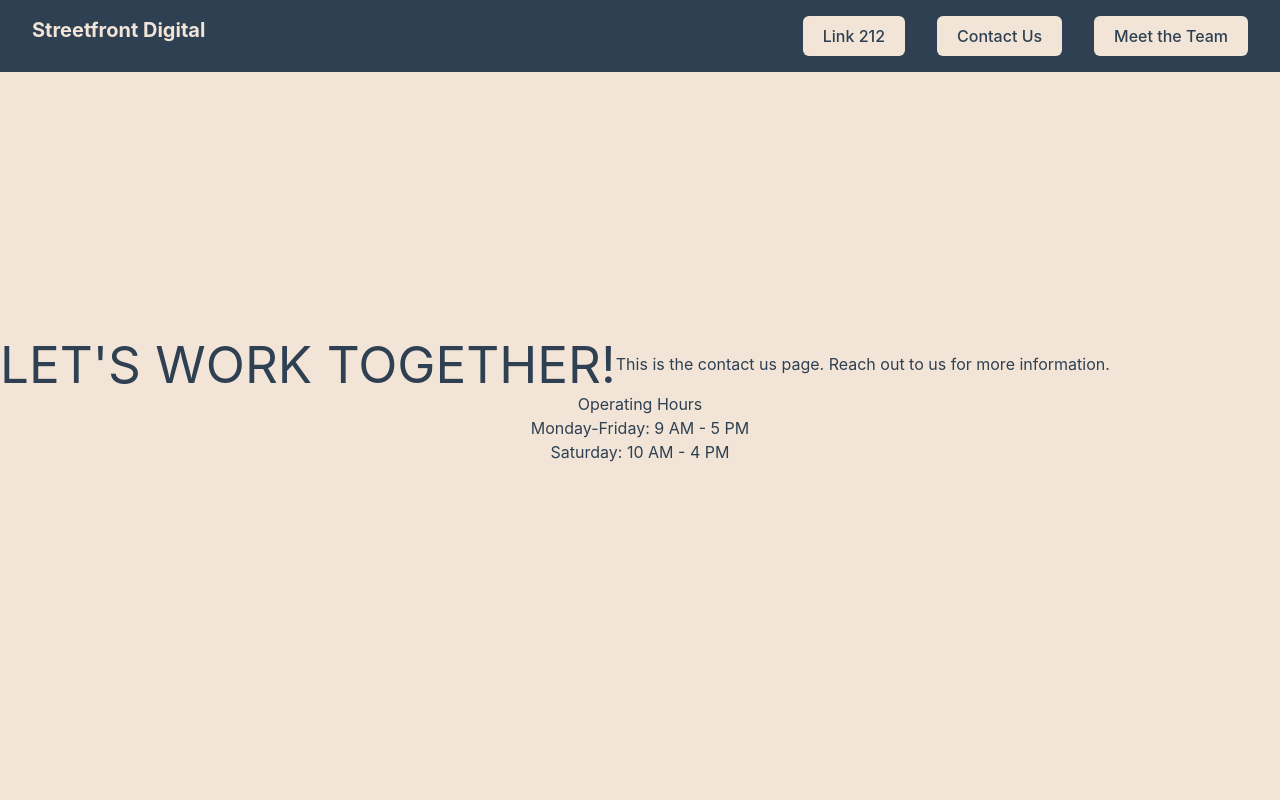
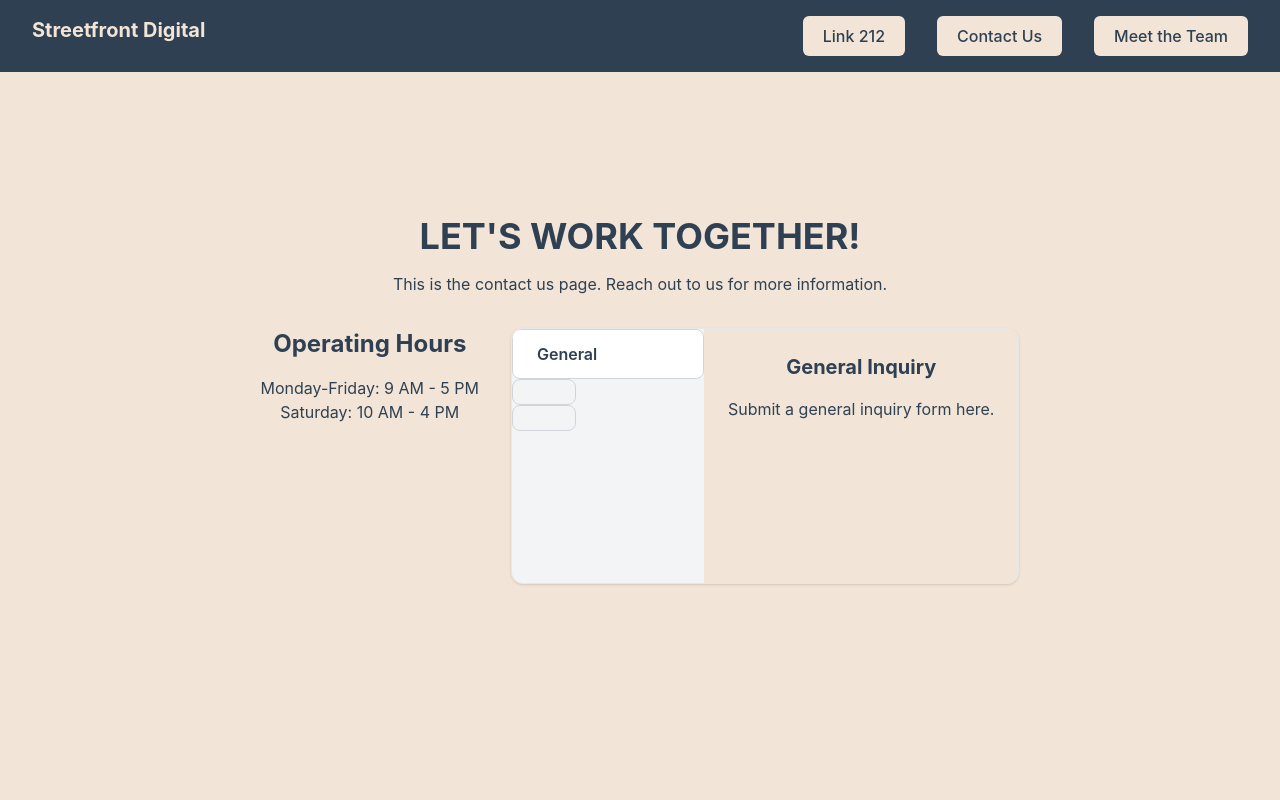
Before and after one commit to ElijahLewes/SFDigital, a React (Vite) app: page /contact in a window 1280 px wide. Shown: the top 800 px of the page. Built offline with nearby package versions, Linux system fonts and the light colour scheme; a web font is replaced by a local one.

Commit message:
including icons

```diff
--- a/package.json
+++ b/package.json
@@ -11,6 +11,7 @@
   },
   "dependencies": {
     "animejs": "^3.2.1",
+    "lineicons": "^1.3.2",
     "react": "^19.1.0",
     "react-dom": "^19.1.0",
     "react-router-dom": "^6.14.1"
--- /dev/null
+++ b/src/components/icons/YoutubeLight.jsx
@@ -0,0 +1,9 @@
+
+export default function Youtube(props) {
+return (
+<svg width="80" height="80" viewBox="0 0 24 24" fill="none" xmlns="http://www.w3.org/2000/svg" transform="rotate(0 0 0)">
+<path d="M21.5806 7.19355C21.3548 6.32258 20.6774 5.64516 19.8065 5.41935C18.2581 5 12 5 12 5C12 5 5.74194 5 4.19355 5.41935C3.32258 5.64516 2.64516 6.32258 2.41935 7.19355C2 8.77419 2 12 2 12C2 12 2 15.2581 2.41935 16.8065C2.64516 17.6774 3.32258 18.3548 4.19355 18.5806C5.74194 19 12 19 12 19C12 19 18.2581 19 19.8065 18.5806C20.6774 18.3548 21.3548 17.6774 21.5806 16.8065C22 15.2581 22 12 22 12C22 12 22 8.77419 21.5806 7.19355ZM10 15V9L15.1935 12L10 15Z" fill="#f2e5d7"/>
+</svg>
+
+ );
+          }
--- a/src/index.css
+++ b/src/index.css
@@ -158,3 +158,33 @@ button:focus-visible {
 .Career {
   font-family: 'Career', sans-serif;
 }
+
+/* Icon definitions: */
+
+.light-youtube {
+  color: #FF0000;
+}
+.dark-youtube {
+  color: #FF0000;
+  filter: brightness(0.8);
+}
+.light-instagram {
+  color: #C13584;
+}
+.dark-instagram {
+  color: #C13584;
+}
+.light-linkedin {
+  color: #0A66C2;
+}
+.dark-linkedin {
+  color: #0A66C2;
+  filter: brightness(0.8);
+}
+.light-email {
+  color: #D44638;
+}
+.dark-email {
+  color: #D44638;
+  filter: brightness(0.8);
+}
--- a/src/pages/ContactUs.jsx
+++ b/src/pages/ContactUs.jsx
@@ -1,15 +1,24 @@
 //Professional contact page with about the team section
-import React from 'react';
+import React, { useState } from 'react';
 import { Link } from 'react-router-dom';
 
+
 function ContactUs() {
+  const [activeTab, setActiveTab] = useState('tab1');
+
+  const tabs = [
+    { id: 'tab1', label: 'General' },
+    { id: 'tab2', label: 'Project' },
+    { id: 'tab3', label: 'Support' }
+  ];
+
   return (
     <div className="section-container flex flex-col justify-center min-h-screen">
-      <section className="contact-us-title-container flex flex-row items-center">
-        <div className="contact-form-title">
-          <h1>LET'S WORK TOGETHER!</h1>
+      <section className="contact-us-title-container flex flex-col items-center mb-8">
+        <div className="contact-form-title mb-4">
+          <h1 className="text-4xl font-bold">LET'S WORK TOGETHER!</h1>
         </div>
-        <p>This is the contact us page. Reach out to us for more information.</p>
+        <p className="text-center">This is the contact us page. Reach out to us for more information.</p>
         <nav>
           <div className="icon-container">
             {/* add icons for social media links */}
@@ -17,14 +26,56 @@ function ContactUs() {
         </nav>
       </section>
 
-      <section id="contact-page-container" className="flex flex-row items-center justify-center">
+      <section id="contact-page-container" className="flex flex-row items-start justify-center gap-8">
         <div className="contact-right-column flex flex-col text-center items-center justify-center">
-          <h2>Operating Hours</h2>
+          <h2 className="text-2xl font-bold mb-4">Operating Hours</h2>
           <p>Monday-Friday: 9 AM - 5 PM</p>
           <p>Saturday: 10 AM - 4 PM</p>
         </div>
+
         <div className="contact-left-column flex flex-col text-center items-center justify-center">
+          <div className="flex h-64 w-full max-w-4xl mx-auto border rounded-xl shadow overflow-hidden">
+            {/* Sidebar Tabs */}
+            <div className="flex flex-col bg-gray-100">
+              {tabs.map((tab) => {
+                const isActive = activeTab === tab.id;
+                return (
+                  <button
+                    key={tab.id}
+                    onClick={() => setActiveTab(tab.id)}
+                    className={`flex items-center transition-all duration-300 ease-in-out overflow-hidden
+                      ${isActive ? 'w-48 bg-white font-semibold' : 'w-16 bg-gray-100 hover:bg-gray-200'}
+                      px-4 py-3 border-b border-gray-300`}
+                  >
+                    <span className="text-xl mr-2">{tab.icon}</span>
+                    {isActive && <span className="whitespace-nowrap">{tab.label}</span>}
+                  </button>
+                );
+              })}
+            </div>
 
+            {/* Content Area */}
+            <div className="flex-1 p-6">
+              {activeTab === 'tab1' && (
+                <div>
+                  <h3 className="text-xl font-bold mb-4">General Inquiry</h3>
+                  <p>Submit a general inquiry form here.</p>
+                </div>
+              )}
+              {activeTab === 'tab2' && (
+                <div>
+                  <h3 className="text-xl font-bold mb-4">Project Request</h3>
+                  <p>Tell us about your project needs.</p>
+                </div>
+              )}
+              {activeTab === 'tab3' && (
+                <div>
+                  <h3 className="text-xl font-bold mb-4">Support</h3>
+                  <p>Get help with existing services.</p>
+                </div>
+              )}
+            </div>
+          </div>
         </div>
       </section>
     </div>
```
Also changed, not shown: src/components/icons/InstagramLight.jsx (added, +10 -0 lines), src/components/icons/EmailDark.jsx (added), src/components/icons/EmailLight.jsx (added), src/components/icons/InstagramDark.jsx (added), src/components/icons/YoutubeDark.jsx (added), 2 other files (tests, documents, lock files or other folders).
